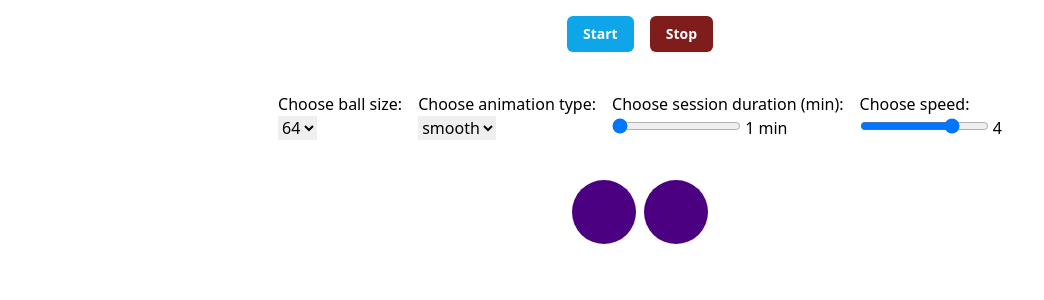
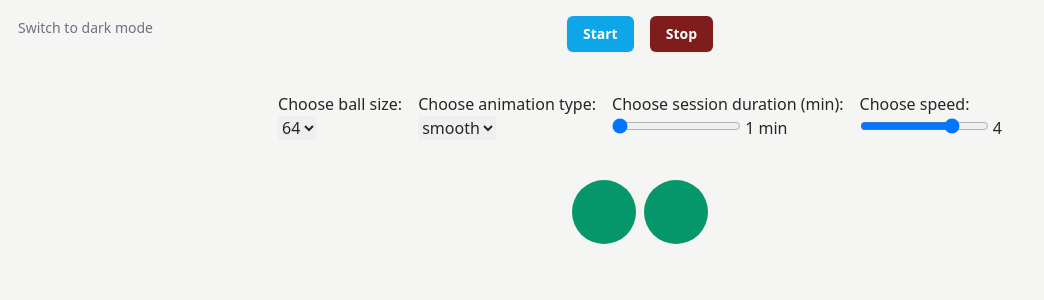
Before and after one commit to psynext/emdr-site, a SvelteKit app: page / in a window 1280 px wide. Shown: the top 300 px of the page, without its empty margins (0-1044 px from the left). Built offline with nearby package versions, Linux system fonts and the light colour scheme.

Commit message:
add dark/light mode

```diff
--- a/src/app.css
+++ b/src/app.css
@@ -14,4 +14,12 @@
     .button-danger {
         @apply button bg-red-900
     }
+
+    .select {
+
+    }
+
+    html.dark select {
+        @apply bg-stone-100 text-stone-700
+    }
 }
--- a/src/app.html
+++ b/src/app.html
@@ -1,12 +1,15 @@
 <!DOCTYPE html>
 <html lang="en">
+
 <head>
 	<meta charset="utf-8" />
 	<link rel="icon" href="%sveltekit.assets%/favicon.png" />
 	<meta name="viewport" content="width=device-width" />
 	%sveltekit.head%
 </head>
-	<body>
+
+<body class="bg-stone-100 dark:bg-stone-800 text-stone-800 dark:text-stone-100">
 	<div>%sveltekit.body%</div>
 </body>
+
 </html>
--- a/src/lib/emdr/EmdrView.svelte
+++ b/src/lib/emdr/EmdrView.svelte
@@ -22,7 +22,7 @@
 	const defaultViewSettings: ViewSettings = {
 		gap: 8,
 		size: 64,
-		color: 'indigo'
+		color: 'rgb(5 150 105)'
 	}
 	const sizes = ['24', '32', '48', '64', '72']
 	const presets = ['smooth', 'flick']
--- a/src/routes/+layout.svelte
+++ b/src/routes/+layout.svelte
@@ -1,5 +1,48 @@
 <script lang="ts">
 	import '../app.css'
+	import { browser } from '$app/environment'
+
+	let dark: boolean
+
+	if (browser) {
+		// On page load or when changing themes, best to add inline in `head` to avoid FOUC
+		if (
+			localStorage.getItem('color-theme') === 'dark' ||
+			(!('color-theme' in localStorage) &&
+				window.matchMedia('(prefers-color-scheme: dark)').matches)
+		) {
+			dark = true
+		} else {
+			dark = false
+		}
+	}
+
+	const onSwitchThemeClick = () => {
+		if (browser) {
+			localStorage.setItem('color-theme', dark ? 'light' : 'dark')
+			dark = !dark
+		}
+	}
+
+	$: {
+		if (browser) {
+			if (dark) {
+				document.documentElement.classList.add('dark')
+			} else {
+				document.documentElement.classList.remove('dark')
+			}
+		}
+	}
 </script>
 
+<div class="absolute m-2">
+	<button
+		on:click={onSwitchThemeClick}
+		type="button"
+		class="text-gray-500 dark:text-gray-400 hover:bg-gray-100 dark:hover:bg-gray-700 focus:outline-none focus:ring-4 focus:ring-gray-200 dark:focus:ring-gray-700 rounded-lg text-sm p-2.5"
+	>
+		Switch to {dark ? 'light' : 'dark'} mode
+	</button>
+</div>
+
 <slot />
--- a/tailwind.config.cjs
+++ b/tailwind.config.cjs
@@ -1,5 +1,6 @@
 /** @type {import('tailwindcss').Config} */
 module.exports = {
+	darkMode: 'class',
 	content: ['./src/**/*.{html,js,svelte,ts}'],
 	theme: {
 		extend: {}
```
Lines whose indentation alone changed are shown as unchanged.
